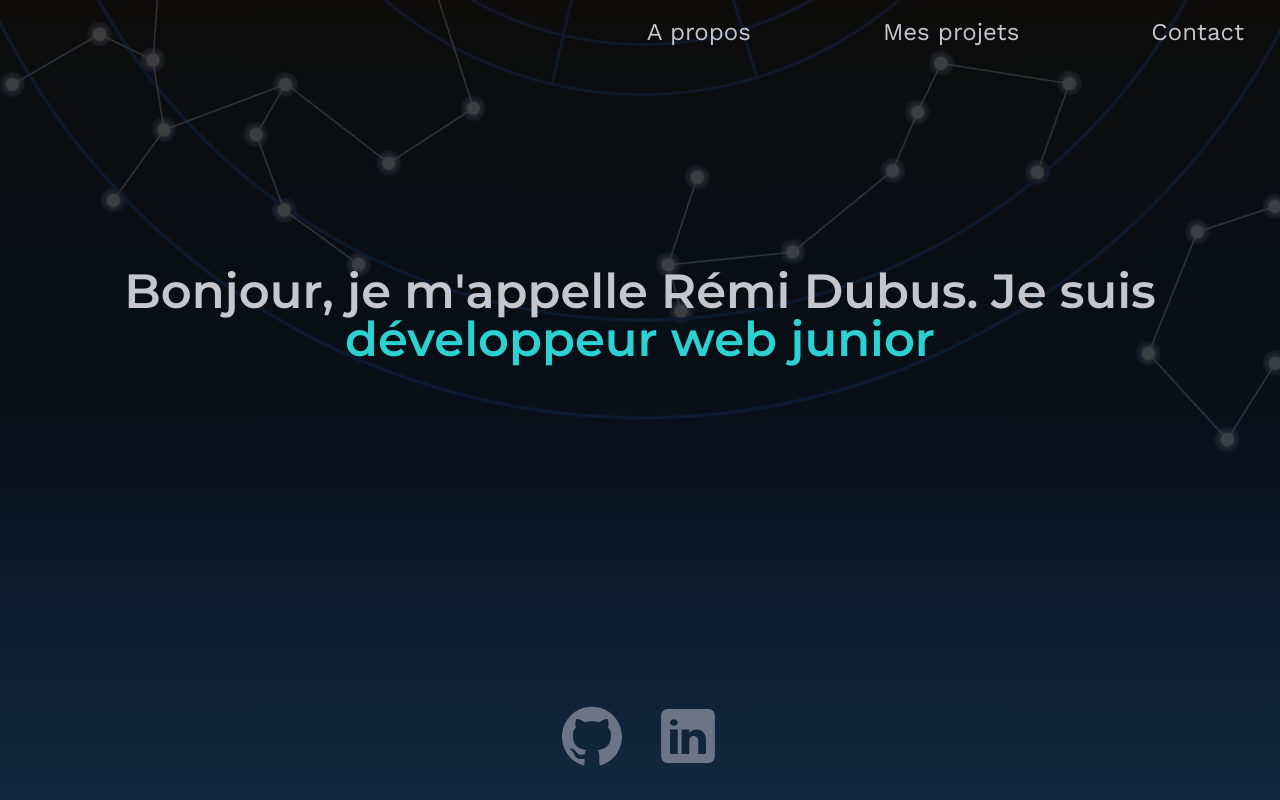
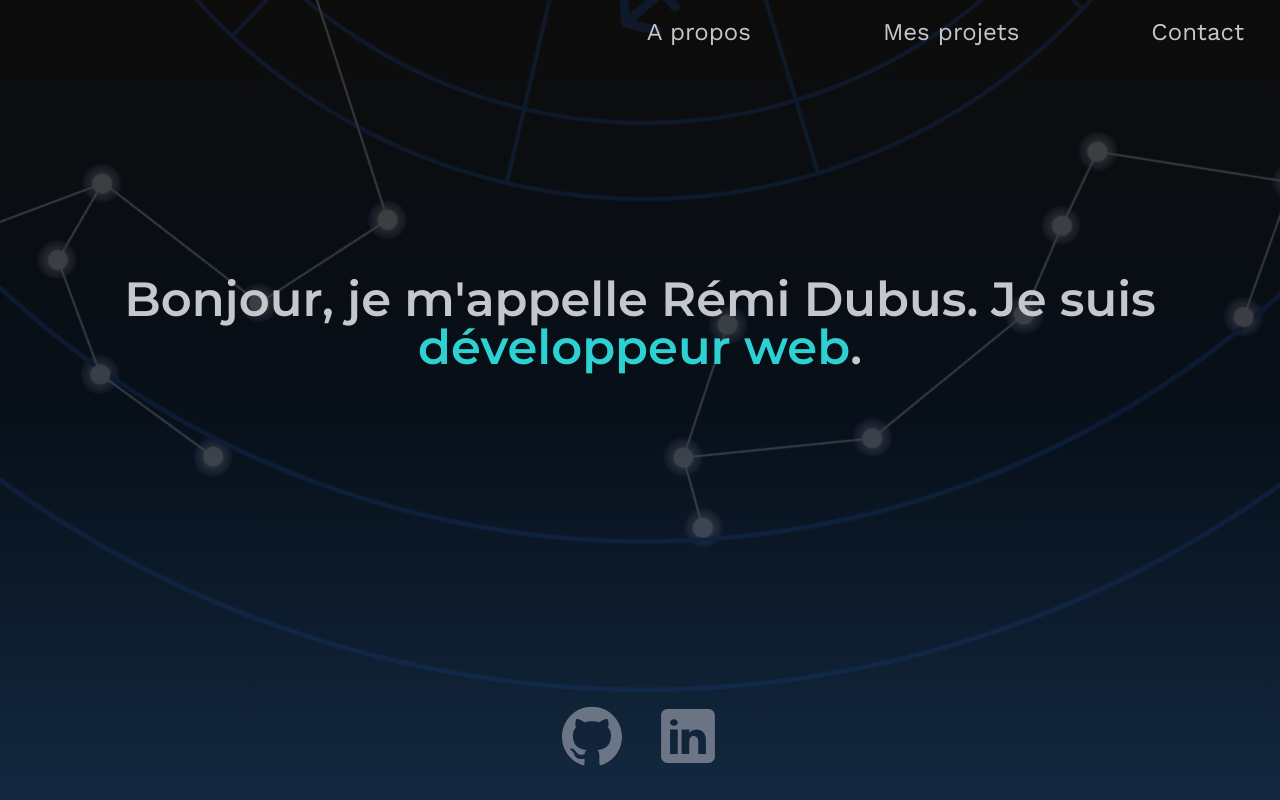
Before and after one commit to Remi-Dubus/Portfolio_V2, a Next.js app: page / in a window 1280 px wide. Built offline with nearby package versions, Linux system fonts and the light colour scheme; a web font is replaced by a local one.

Commit message:
fix: font size and header closes #12

```diff
--- a/app/globals.css
+++ b/app/globals.css
@@ -8,6 +8,7 @@
   --color-active-interest: #91FFFF;
   --color-shadow: #0D0C0B;
   --animate-spin-slow: spin 150s linear infinite;
+  --breakpoint-vsm: 20.5rem;
 }
 
 html {
--- a/src/assets/locales/en.json
+++ b/src/assets/locales/en.json
@@ -1,7 +1,7 @@
 {
   "banner": {
-    "title": "Hello, i'm Rémi Dubus. I'm a ",
-    "job": "junior web developer.",
+    "title": "Hello, I'm Rémi Dubus. I'm ",
+    "job": "web developer.",
     "bannerAlt": "animate picture of constellation."
   },
   "navbar": {
--- a/src/assets/locales/fr.json
+++ b/src/assets/locales/fr.json
@@ -1,7 +1,7 @@
 {
   "banner": {
     "title": "Bonjour, je m'appelle Rémi Dubus. Je suis ",
-    "job": "développeur web junior",
+    "job": "développeur web",
     "bannerAlt": "image animé de constellation."
   },
   "navbar": {
--- a/src/components/Banner.tsx
+++ b/src/components/Banner.tsx
@@ -7,19 +7,13 @@ export default function Banner() {
     const { translations } = useTranslation();
 
     return (
-        <header className={`h-screen p-4 flex flex-col items-center justify-start overflow-hidden text-3xl text-center text-light ${mainTitleFont.className}`}>
-            <section className="-mt-[1310px] h-[2600px] w-[2600px] animate-spin-slow opacity-30 sm:opacity-20 sm:-mt-[1500px] md:-mt-[1595px] lg:-mt-[1400px] 2xl:h-[3500px] 2xl:w-[3500px] 2xl:opacity-15 2xl:-mt-[2000px]">
-                <Image
-                    src="/banner-animation.png"
-                    alt={translations.banner.bannerAlt}
-                    fill
-                    style={{ objectFit: "contain", objectPosition: "center" }}
-                    className="pointer-events-none select-none"
-                />
-            </section>
-            <section className="absolute top-1/3 sm:text-5xl">
+        <header className={`h-screen p-4 flex flex-col items-center justify-start overflow-hidden text-center text-light ${mainTitleFont.className}`}>
+            <section className="-mt-[1100px] h-[3000px] w-[3000px] bg-animation bg-no-repeat bg-center animate-spin-slow opacity-20 z-0 bg-contain vsm:-mt-[1400px] sm:-mt-[2080px] sm:h-[4000px] sm:w-[4000px] lg:-mt-[1500px] xl:lg:-mt-[1600px] 2xl:lg:-mt-[1780px]"
+                     style={{ backgroundImage: "url(/banner-animation.png" }}
+            ></section>
+            <section className="p-2 absolute top-1/3 text-xl vsm:text-3xl sm:text-5xl">
                 <h1 className="z-10 inline">{translations.banner.title}</h1>
-                <h2 className="z-10 inline text-interest">{translations.banner.job}</h2>
+                <h2 className="z-10 inline text-interest">{translations.banner.job}</h2>.
             </section>
         </header>
     )
```
